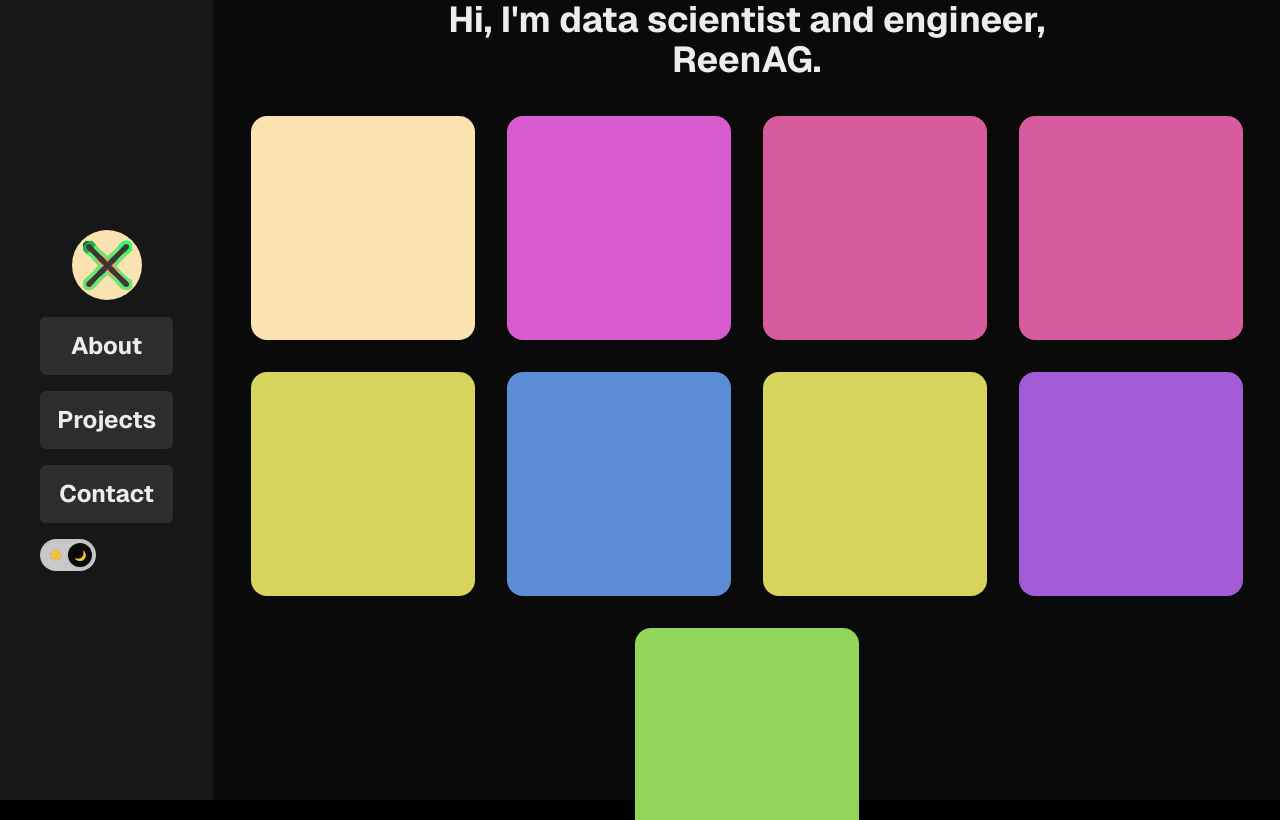
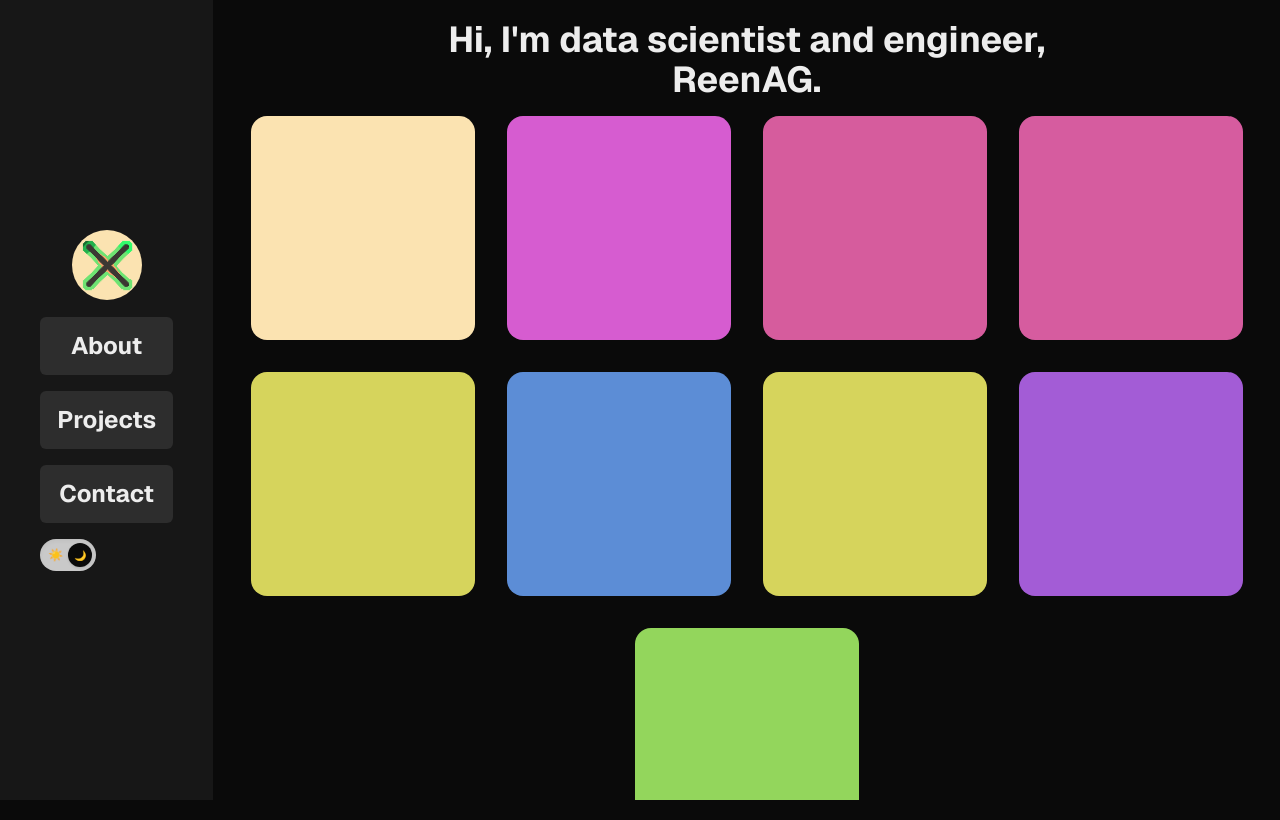
Before and after one commit to heeboy007/reenag-portfolio, a Next.js app: page / in a window 1280 px wide. Built offline with nearby package versions, Linux system fonts and the light colour scheme; no server answers.

Commit message:
feat: fully implemented interactiveness

```diff
--- a/src/app/globals.css
+++ b/src/app/globals.css
@@ -5,7 +5,7 @@
 /* Tailwind CSS Breakpoints */
 @theme {
   --breakpoint-*: initial;
-  --breakpoint-tablet: 40rem;
+  --breakpoint-tablet: 57.5rem;
   --breakpoint-desktop: 80rem;
 }
 
@@ -44,8 +44,20 @@
   --font-mono: var(--font-geist-mono);
 }
 
+/* hide scrollbar */
+html {
+  scrollbar-width: none;      /* Firefox */
+  -ms-overflow-style: none;   /* IE/Edge */
+}
+
 body {
+  scrollbar-width: none;      /* Firefox */
+  -ms-overflow-style: none;   /* IE/Edge */
   background: var(--background-primary);
   color: var(--foreground-primary);
   font-family: Arial, Helvetica, sans-serif;
 }
+
+*::-webkit-scrollbar {
+  display: none;              /* Chrome, Safari, Edge */
+}
--- a/src/app/page.tsx
+++ b/src/app/page.tsx
@@ -7,8 +7,8 @@ const buttonStyle = "block w-full text-center py-3 px-4 rounded-md border border
 
 function Home() {
     return (
-        <div className="flex min-h-screen bg-background-primary font-sans dark:bg-black">
-            <div className="w-1/3 desktop:w-1/6 bg-background-secondary fixed h-full flex items-center justify-center">
+        <div className="flex flex-col tablet:flex-row min-h-screen bg-background-primary font-sans dark:bg-black">
+            <div className="w-full tablet:w-1/3 desktop:w-1/6 h-screen bg-background-secondary tablet:sticky tablet:top-0 flex items-center justify-center">
                 <nav className="space-y-4">
                     <Link
                         className="w-full flex items-center justify-center bg-transparent border border-transparent transform transition duration-300"
@@ -33,9 +33,9 @@ function Home() {
                     <ThemeTogger />
                 </nav>
             </div>
-            <div className="w-2/3 desktop:w-5/6 ml-auto overflow-y-auto snap-y snap-mandatory">
-                <section className="hero-section h-screen snap-start bg-background-primary">
-                    <h1 className="mx-auto my-5 text-center text-4xl font-bold text-foreground-primary">Hi, I'm data scientist and engineer,<br></br> ReenAG.</h1>
+            <div className="w-full tablet:w-2/3 desktop:w-5/6 ml-auto overflow-y-auto tablet:snap-y tablet:snap-mandatory">
+                <section className="hero-section h-screen tablet:snap-start bg-background-primary pt-5">
+                    <h1 className="mx-auto text-center text-4xl font-bold text-foreground-primary">Hi, I'm data scientist and engineer,<br></br> ReenAG.</h1>
                     <ToyingSection />
                 </section>
             </div>
--- a/src/component/home/ThreeScene.tsx
+++ b/src/component/home/ThreeScene.tsx
@@ -66,12 +66,12 @@ function ThreeScene() {
 
         // OrbitControls에서 제공하는 이벤트로 상태 전환
         controls.addEventListener('start', () => {
-            console.log('start');
+            //console.log('start');
             isUserInteracting.current = true;
         });
 
         controls.addEventListener('end', () => {
-            console.log('end');
+            //console.log('end');
             isUserInteracting.current = false;
             randomizeRotationSpeed();
         });
--- a/src/component/home/ToyingSection.tsx
+++ b/src/component/home/ToyingSection.tsx
@@ -1,10 +1,13 @@
 'use client';
 
-import { toy_generation } from "@/sheets/const";
+import { toy_generation_tablet, toy_generation_mobile } from "@/sheets/const";
 import ToyingItem from "./ToyingItem";
+import { useBreakpoint } from "@/hook/useMedia";
 
 // toying section, for fabulous three.js scenes
 function ToyingSection() {
+    const breakpoint = useBreakpoint();
+    const toy_generation = breakpoint === 'mobile' ? toy_generation_mobile : toy_generation_tablet;
     const toy_items = Array.from({ length: toy_generation }, (_, index) => {
         return <ToyingItem key={index} randomizeBgColor={true} />;
     });
--- /dev/null
+++ b/src/hook/useMedia.ts
@@ -0,0 +1,34 @@
+'use client';
+
+import { useEffect, useState } from 'react';
+
+type Breakpoint = 'mobile' | 'tablet' | 'desktop';
+
+function getBreakpointFromWidth(width: number): Breakpoint {
+    // 40rem, 80rem 기준 (기본 font-size 16px 기준: 640px, 1280px)
+    if (width >= 1280) return 'desktop';
+    if (width >= 640) return 'tablet';
+    return 'mobile';
+}
+
+function useBreakpoint(): Breakpoint {
+    const [bp, setBp] = useState<Breakpoint>('mobile'); // SSR에서도 안전한 기본값
+
+    useEffect(() => {
+        const update = () => {
+            const width = window.innerWidth;
+            setBp(getBreakpointFromWidth(width));
+        };
+
+        update(); // 초기값 세팅
+        window.addEventListener('resize', update);
+
+        return () => {
+            window.removeEventListener('resize', update);
+        };
+    }, []);
+
+    return bp;
+}
+
+export { useBreakpoint };
--- a/src/sheets/const.ts
+++ b/src/sheets/const.ts
@@ -1,8 +1,10 @@
 
 const main_color = '#FBE3B1';
-const toy_generation = 8;
+const toy_generation_tablet = 8;
+const toy_generation_mobile = 5
 
 export {
     main_color,
-    toy_generation
+    toy_generation_tablet,
+    toy_generation_mobile
 };
```
